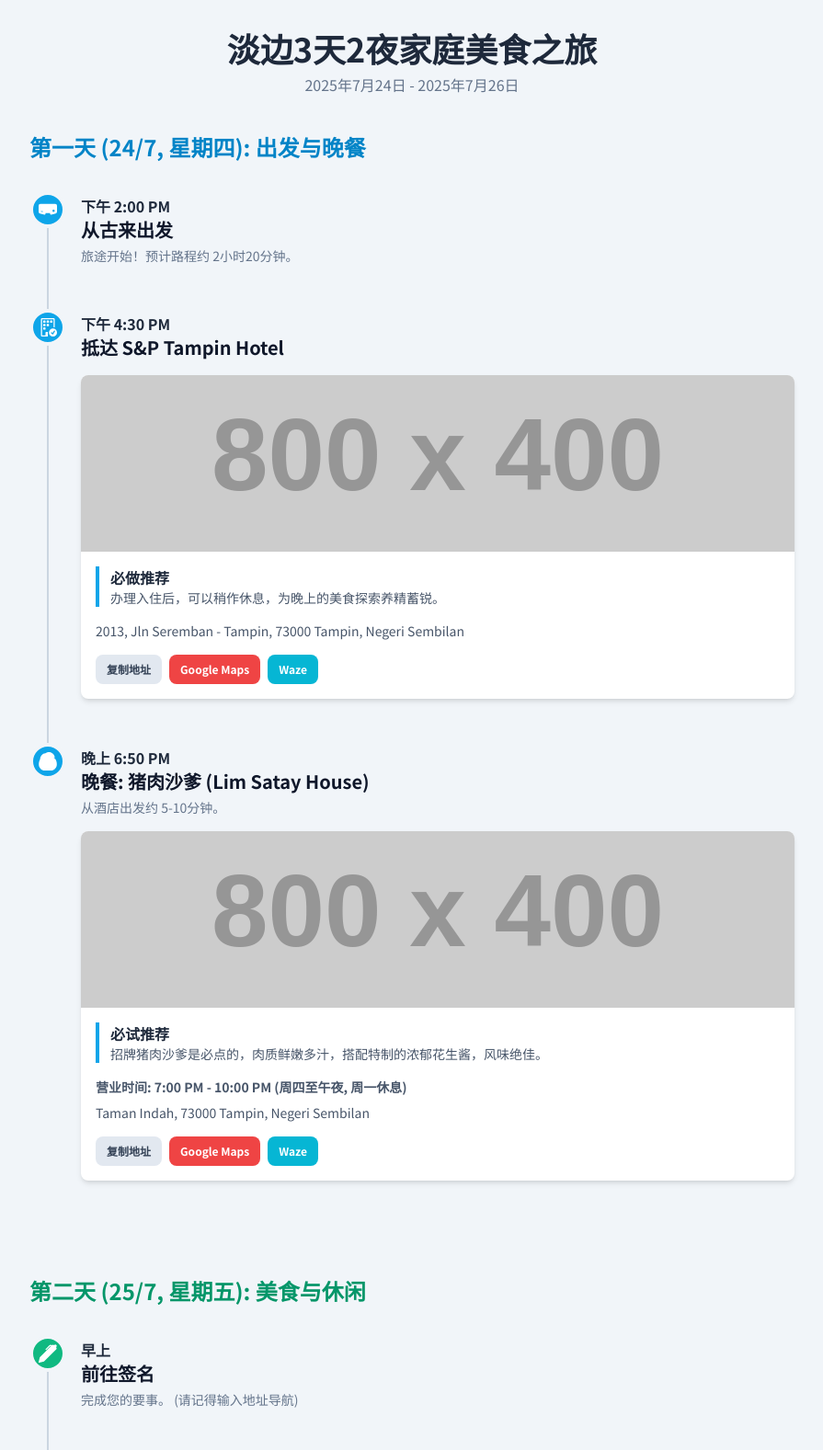
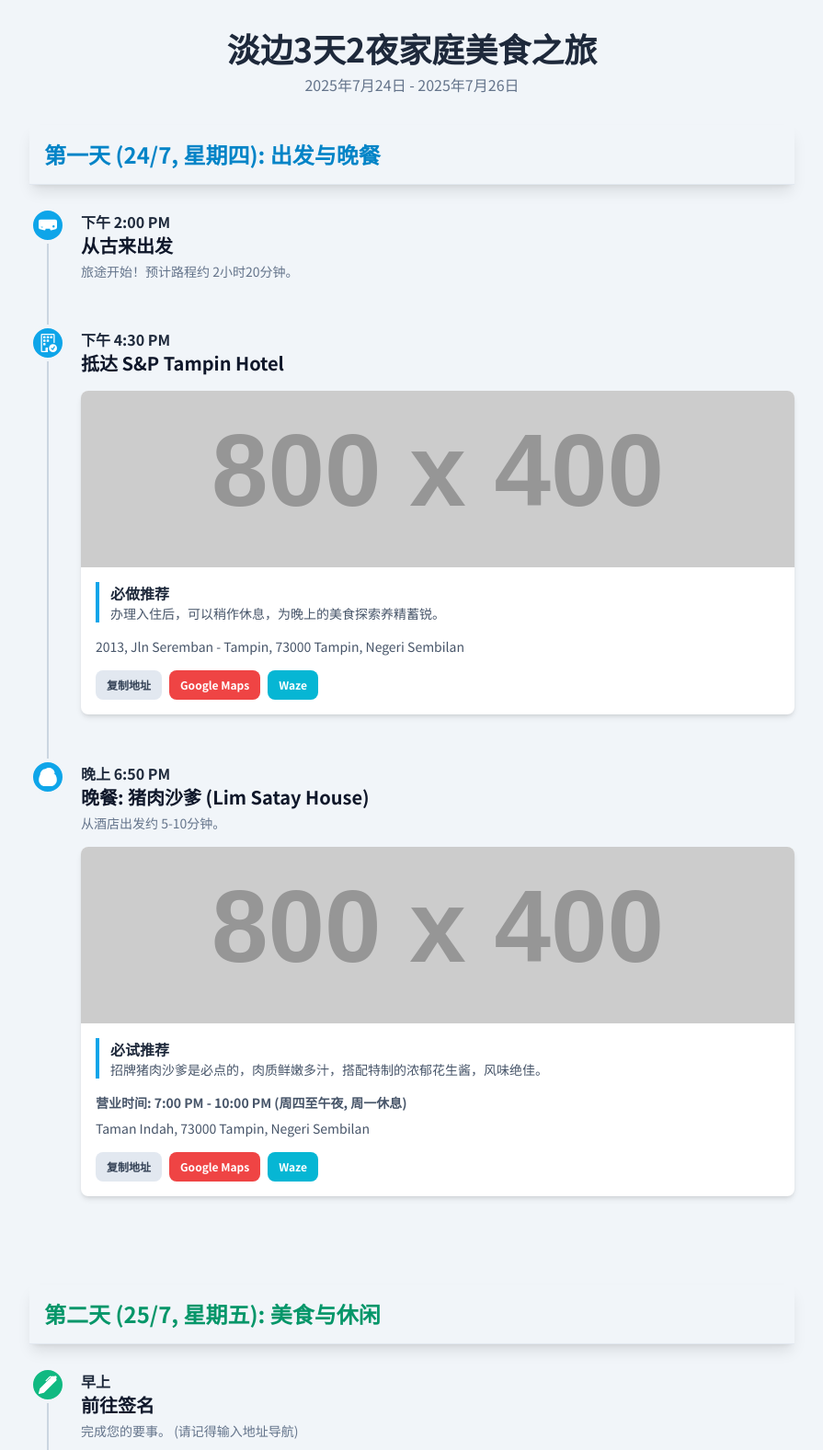
Before and after one commit to elvisgoh94/tampin, a plain HTML site: page index.html in a window 1280 px wide. Shown: the top 1577 px of the page at 92% size, without its empty margins (192-1087 px from the left). Drawn offline with nearby package versions, Linux system fonts and the light colour scheme; placeholder pictures from the web are drawn by us.

Commit message:
Update index.html

```diff
--- a/index.html
+++ b/index.html
@@ -29,6 +29,7 @@
         }
         .sticky-header {
             background-color: #f1f5f9; /* Ensure solid background for sticky header */
+            transition: all 0.3s ease-in-out;
         }
     </style>
 </head>
@@ -43,7 +44,7 @@
 
         <!-- Day 1 -->
         <div class="mb-12">
-            <h2 class="text-2xl font-bold text-sky-600 mb-6 sticky top-0 py-2 z-10 sticky-header">第一天 (24/7, 星期四): 出发与晚餐</h2>
+            <h2 class="text-2xl font-bold text-sky-600 mb-6 sticky top-0 py-4 px-4 z-10 sticky-header shadow-lg border-b border-slate-200">第一天 (24/7, 星期四): 出发与晚餐</h2>
             <div class="relative">
                 <!-- Timeline Item 1: Depart -->
                 <div class="timeline-item pl-14 pb-12 relative">
@@ -115,7 +116,7 @@
 
         <!-- Day 2 -->
         <div class="mb-12">
-            <h2 class="text-2xl font-bold text-emerald-600 mb-6 sticky top-0 py-2 z-10 sticky-header">第二天 (25/7, 星期五): 美食与休闲</h2>
+            <h2 class="text-2xl font-bold text-emerald-600 mb-6 sticky top-0 py-4 px-4 z-10 sticky-header shadow-lg border-b border-slate-200">第二天 (25/7, 星期五): 美食与休闲</h2>
             <div class="relative">
                 <!-- Timeline Item 1: Signature -->
                 <div class="timeline-item pl-14 pb-12 relative">
@@ -216,7 +217,7 @@
 
         <!-- Day 3 -->
         <div class="mb-12">
-            <h2 class="text-2xl font-bold text-amber-600 mb-6 sticky top-0 py-2 z-10 sticky-header">第三天 (26/7, 星期六): 早餐、乐园与返程</h2>
+            <h2 class="text-2xl font-bold text-amber-600 mb-6 sticky top-0 py-4 px-4 z-10 sticky-header shadow-lg border-b border-slate-200">第三天 (26/7, 星期六): 早餐、乐园与返程</h2>
             <div class="relative">
                 <!-- Timeline Item 1: Breakfast -->
                 <div class="timeline-item pl-14 pb-12 relative">
```
